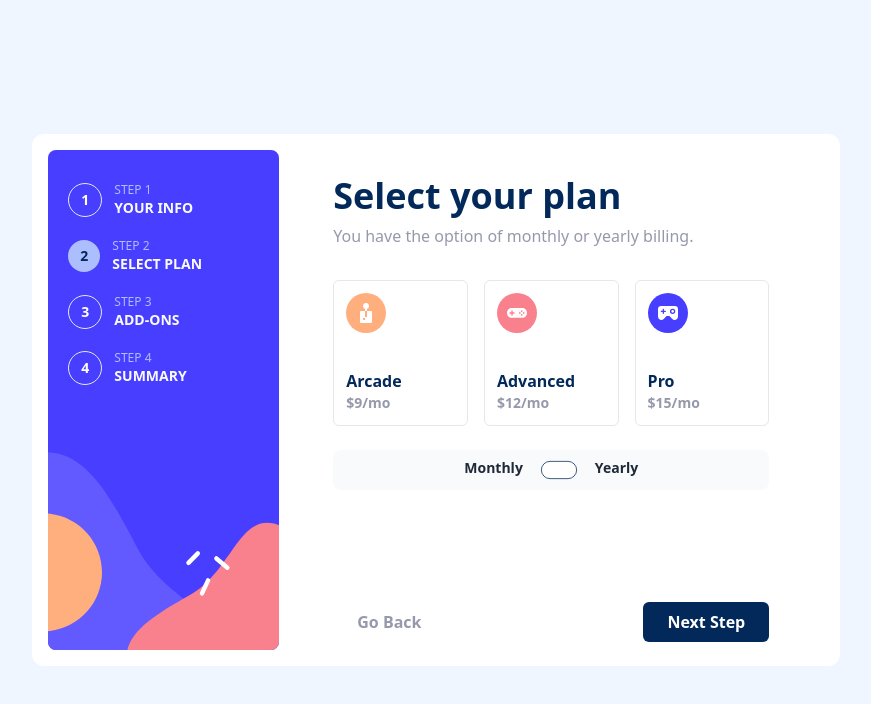
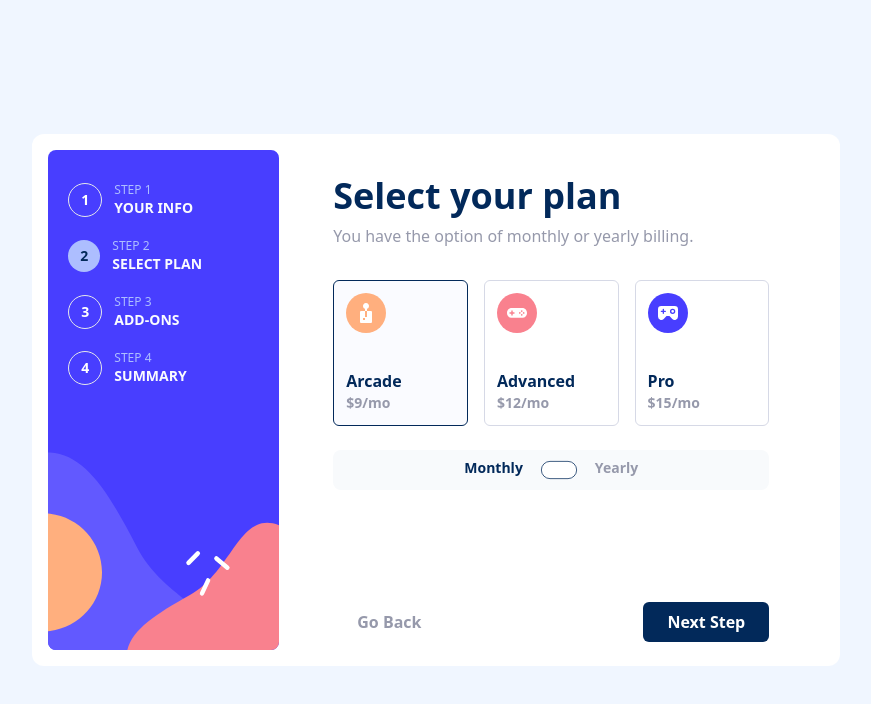
Before and after one commit to QyperXit/Multi-step-form, a React (Vite) app: page / in a window 1280 px wide. Both pictures are taken after a click on the button "Next Step". Shown: the top 704 px of the page, without its empty margins (204-1075 px from the left). Built offline with nearby package versions, Linux system fonts and the light colour scheme.

Commit message:
missng logic

```diff
--- a/src/components/Addons.tsx
+++ b/src/components/Addons.tsx
@@ -1,64 +1,84 @@
-const Addons = () => {
+import React, { useState } from "react";
+
+interface Addon {
+  id: string;
+  name: string;
+  description: string;
+  price: number;
+}
+
+const Addons: React.FC = () => {
+  const [checkedAddons, setCheckedAddons] = useState<string[]>([
+    "online_service",
+    "larger_storage",
+    "customizable_profile",
+  ]);
+
+  const addons: Addon[] = [
+    {
+      id: "online_service",
+      name: "Online service",
+      description: "Access to multiplayer games",
+      price: 1,
+    },
+    {
+      id: "larger_storage",
+      name: "Larger storage",
+      description: "Extra 1TB of cloud save",
+      price: 2,
+    },
+    {
+      id: "customizable_profile",
+      name: "Customizable profile",
+      description: "Custom theme on your profile",
+      price: 2,
+    },
+  ];
+
+  const handleCheckboxChange = (addonId: string) => {
+    setCheckedAddons((prevCheckedAddons) => {
+      if (prevCheckedAddons.includes(addonId)) {
+        return prevCheckedAddons.filter((id) => id !== addonId);
+      } else {
+        return [...prevCheckedAddons, addonId];
+      }
+    });
+  };
+
   return (
     <>
-      <div className="flex md:w-[436px] max-w-full flex-col p-7  sm:bg-white bg-alabaster mt-[-5.15em] rounded-lg sm:rounded-none  sm:mt-0 sm:p-0 shadow-lg sm:shadow-none ">
+      <div className="flex md:w-[436px] max-w-full flex-col p-7 sm:bg-white bg-alabaster mt-[-5.15em] rounded-lg sm:rounded-none sm:mt-0 sm:p-0 shadow-lg sm:shadow-none">
         <h1 className="text-2xl font-bold text-marine-blue font-ubuntu text sm:text-4xl">
           Pick add-ons
         </h1>
         <p className="mt-2 text-cool-gray">
-          Addon-ons help enhance your gaming experience.
+          Add-ons help enhance your gaming experience.
         </p>
         <div className="flex flex-col gap-4 mt-8 text-sm">
-          <div className="flex items-center px-5 py-3 border rounded-lg ">
-            <input
-              type="checkbox"
-              defaultChecked
-              className="checkbox  checkbox-sm [--chkbg:theme(colors.indigo.600)]  [--chkfg:white]"
-            />
-            <div className="ml-5 ">
-              <h2 className="font-bold text-marine-blue">Online service</h2>
-              <p className="text-sm text-cool-gray">
-                Access to multiplayer games
+          {addons.map((addon) => (
+            <div
+              key={addon.id}
+              className={`flex items-center px-5 py-3 border rounded-lg ${
+                checkedAddons.includes(addon.id)
+                  ? "border-purplish-blue bg-alabaster"
+                  : ""
+              }`}
+            >
+              <input
+                type="checkbox"
+                checked={checkedAddons.includes(addon.id)}
+                onChange={() => handleCheckboxChange(addon.id)}
+                className="checkbox checkbox-sm [--chkbg:theme(colors.indigo.600)] [--chkfg:white]"
+              />
+              <div className="ml-5">
+                <h2 className="font-bold text-marine-blue">{addon.name}</h2>
+                <p className="text-sm text-cool-gray">{addon.description}</p>
+              </div>
+              <p className="ml-auto text-sm font-semibold text-purplish-blue">
+                +${addon.price}/mo
               </p>
             </div>
-            <p className="ml-auto text-sm font-semibold text-purplish-blue">
-              +$1/mo
-            </p>
-          </div>
-          <div className="flex items-center px-5 py-3 border rounded-lg ">
-            <input
-              type="checkbox"
-              defaultChecked
-              className="checkbox  checkbox-sm [--chkbg:theme(colors.indigo.600)]  [--chkfg:white]"
-            />
-            <div className="ml-5 ">
-              <h2 className="font-bold text-marine-blue">Larger storage</h2>
-              <p className="text-sm text-cool-gray">Extra 1TB of cloud save</p>
-            </div>
-            <p className="ml-auto text-sm font-semibold text-purplish-blue">
-              +$2/mo
-            </p>
-          </div>
-          <div className="flex items-center px-5 py-3 border rounded-lg ">
-            <input
-              type="checkbox"
-              defaultChecked
-              className="checkbox  checkbox-sm [--chkbg:theme(colors.indigo.600)]  [--chkfg:white]"
-            />
-            <div className="ml-5 ">
-              <h2 className="font-bold text-marine-blue">
-                Customizable profile
-              </h2>
-              <p className=" text-cool-gray">Custom theme on your profile</p>
-            </div>
-            <p className="ml-auto font-semibold text-purplish-blue">+$2/mo</p>
-          </div>
-          {/* <div className="flex items-center flex-grow gap-3 p-3 border rounded-md sm:flex-col sm:gap-0 basis-24 sm:items-start">
-            <div className="">
-              <h2 className="font-bold sm:mt-9 text-marine-blue">Arcade</h2>
-              <p className="text-sm font-semibold text-cool-gray">$9/mo</p>
-            </div>
-          </div> */}
+          ))}
         </div>
       </div>
     </>
--- a/src/components/SelectPlan.tsx
+++ b/src/components/SelectPlan.tsx
@@ -1,51 +1,90 @@
+import React, { useState } from "react";
 import advanceIcon from "../assets/images/icon-advanced.svg";
 import arcadeIcon from "../assets/images/icon-arcade.svg";
 import proIcon from "../assets/images/icon-pro.svg";
 
-const SelectPlan = () => {
+interface Plan {
+  name: string;
+  icon: string;
+  monthlyPrice: number;
+  yearlyPrice: number;
+}
+
+const SelectPlan: React.FC = () => {
+  const [isYearly, setIsYearly] = useState<boolean>(false);
+  const [selectedPlan, setSelectedPlan] = useState<string>("Arcade");
+
+  const plans: Plan[] = [
+    { name: "Arcade", icon: arcadeIcon, monthlyPrice: 9, yearlyPrice: 90 },
+    { name: "Advanced", icon: advanceIcon, monthlyPrice: 12, yearlyPrice: 120 },
+    { name: "Pro", icon: proIcon, monthlyPrice: 15, yearlyPrice: 150 },
+  ];
+
+  const handleToggle = (): void => {
+    setIsYearly(!isYearly);
+  };
+
+  const handleSelectPlan = (planName: string): void => {
+    setSelectedPlan(planName);
+  };
+
   return (
     <>
-      <div className="flex md:w-[436px] max-w-full flex-col p-7  sm:bg-white bg-alabaster mt-[-5.15em] rounded-lg sm:rounded-none  sm:mt-0 sm:p-0 shadow-lg sm:shadow-none ">
+      <div className="flex md:w-[436px] max-w-full flex-col p-7 sm:bg-white bg-alabaster mt-[-5.15em] rounded-lg sm:rounded-none sm:mt-0 sm:p-0 shadow-lg sm:shadow-none">
         <h1 className="text-2xl font-bold text-marine-blue font-ubuntu text sm:text-4xl">
           Select your plan
         </h1>
         <p className="mt-2 text-cool-gray">
           You have the option of monthly or yearly billing.
         </p>
-        <div className="flex flex-col gap-4 mt-8 sm:flex-row ">
-          <div className="flex items-center flex-grow gap-3 p-3 border rounded-md sm:flex-col sm:gap-0 basis-24 sm:items-start">
-            <img src={arcadeIcon} className=" w-fit" alt="" />
-
-            <div className="">
-              <h2 className="font-bold sm:mt-9 text-marine-blue">Arcade</h2>
-              <p className="text-sm font-semibold text-cool-gray">$9/mo</p>
+        <div className="flex flex-col gap-4 mt-8 sm:flex-row">
+          {plans.map((plan) => (
+            <div
+              key={plan.name}
+              className={`flex items-center flex-grow gap-3 p-3 border rounded-md sm:flex-col sm:gap-0 sm:items-start basis-24 cursor-pointer transition-colors duration-200 ${
+                selectedPlan === plan.name
+                  ? "border-marine-blue bg-alabaster"
+                  : "border-light-gray hover:border-marine-blue"
+              }`}
+              onClick={() => handleSelectPlan(plan.name)}
+            >
+              <img src={plan.icon} className="w-fit" alt="" />
+              <div className="">
+                <h2 className="font-bold sm:mt-9 text-marine-blue">
+                  {plan.name}
+                </h2>
+                <p className="text-sm font-semibold text-cool-gray">
+                  ${isYearly ? plan.yearlyPrice : plan.monthlyPrice}/
+                  {isYearly ? "yr" : "mo"}
+                </p>
+                {isYearly && (
+                  <p className="text-xs text-marine-blue">2 months free</p>
+                )}
+              </div>
             </div>
-          </div>
-          <div className="flex items-center flex-grow gap-3 p-3 border rounded-md sm:flex-col sm:gap-0 sm:items-start basis-24">
-            <img src={advanceIcon} className=" w-fit" alt="" />
-
-            <div className="">
-              <h2 className="font-bold sm:mt-9 text-marine-blue">Advanced</h2>
-              <p className="text-sm font-semibold text-cool-gray">$12/mo</p>
-            </div>
-          </div>
-          <div className="flex items-center flex-grow gap-3 p-3 border rounded-md sm:flex-col sm:gap-0 sm:items-start sm:w-48 basis-24">
-            <img src={proIcon} className=" w-fit" alt="" />
-            <div className="">
-              <h2 className="font-bold sm:mt-9 text-marine-blue">Pro</h2>
-              <p className="text-sm font-semibold text-cool-gray">$15/mo</p>
-            </div>
-          </div>
+          ))}
         </div>
         <div className="flex justify-center w-full gap-3 py-2 mt-6 rounded-lg bg-slate-100 sm:bg-slate-50">
-          <p className="text-sm font-bold ">Monthly</p>
+          <p
+            className={`text-sm font-bold ${
+              !isYearly ? "text-marine-blue" : "text-cool-gray"
+            }`}
+          >
+            Monthly
+          </p>
           <input
             type="checkbox"
-            className="toggle  [bg-marine-blue] scale-75  bg-white  border-marine-blue "
-            checked
+            className="toggle [bg-marine-blue] scale-75 bg-white border-marine-blue"
+            checked={isYearly}
+            onChange={handleToggle}
           />
-
-          <p className="text-sm font-bold ">Yearly</p>
+          <p
+            className={`text-sm font-bold ${
+              isYearly ? "text-marine-blue" : "text-cool-gray"
+            }`}
+          >
+            Yearly
+          </p>
         </div>
       </div>
     </>
```
Also changed, not shown: src/components/PersonalInfo.tsx (+5 -4 lines).
